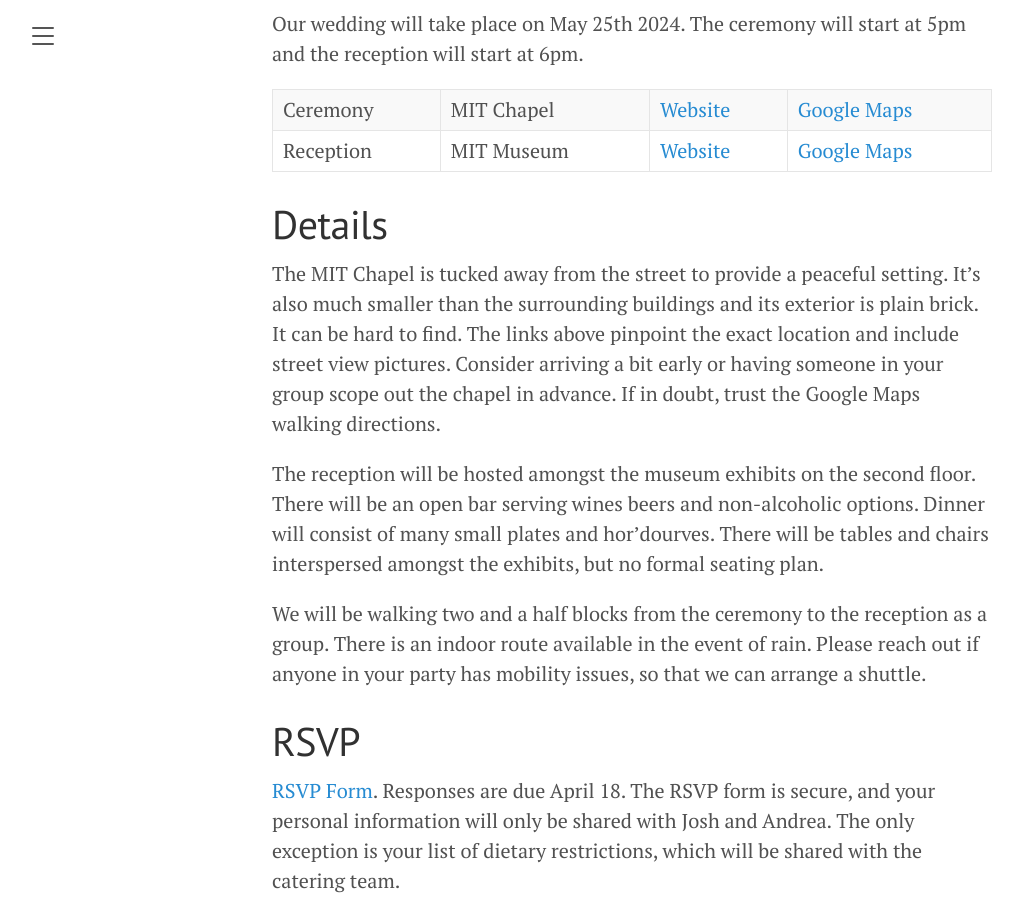
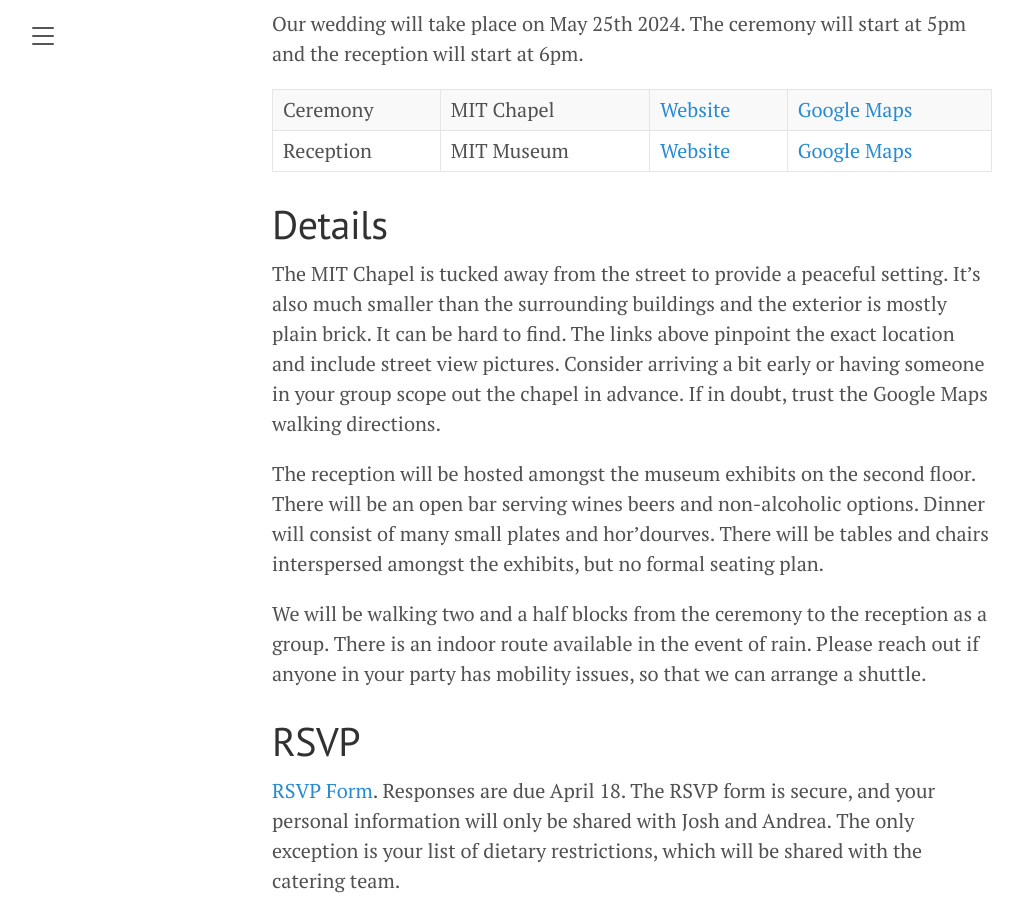
Before and after one commit to JoshBradshaw/andreajosh.github.io, a Jekyll site: the page built from _posts/2023-12-30-overview.md, in a window 1280 px wide and 900 px high, scrolled down 550 px. Shown: the whole window, without its empty margins (8-1031 px from the left). Built offline with Jekyll 4.4.1, drawn with Linux system fonts in a browser that asks for light colours.

Commit message:
Update 2023-12-30-overview.md

```diff
--- a/_posts/2023-12-30-overview.md
+++ b/_posts/2023-12-30-overview.md
@@ -14,7 +14,7 @@ Reception | MIT Museum | [Website](https://mitmuseum.mit.edu/) | [Google Maps](h
 
 # Details
 
-The MIT Chapel is tucked away from the street to provide a peaceful setting. It's also much smaller than the surrounding buildings and its exterior is plain brick. It can be hard to find. The links above pinpoint the exact location and include street view pictures. Consider arriving a bit early or having someone in your group scope out the chapel in advance. If in doubt, trust the Google Maps walking directions.
+The MIT Chapel is tucked away from the street to provide a peaceful setting. It's also much smaller than the surrounding buildings and the exterior is mostly plain brick. It can be hard to find. The links above pinpoint the exact location and include street view pictures. Consider arriving a bit early or having someone in your group scope out the chapel in advance. If in doubt, trust the Google Maps walking directions.
 
 The reception will be hosted amongst the museum exhibits on the second floor. There will be an open bar serving wines beers and non-alcoholic options. Dinner will consist of many small plates and hor'dourves. There will be tables and chairs interspersed amongst the exhibits, but no formal seating plan.
 
```
